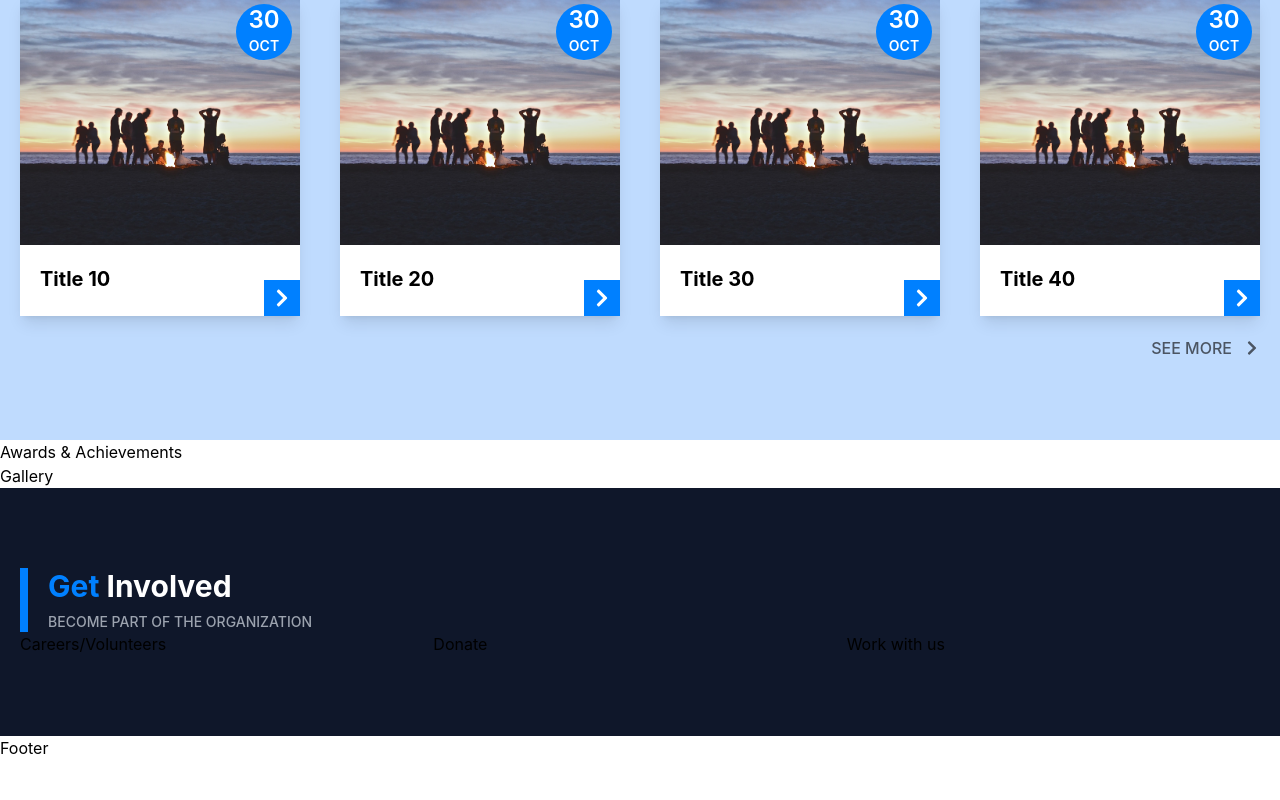
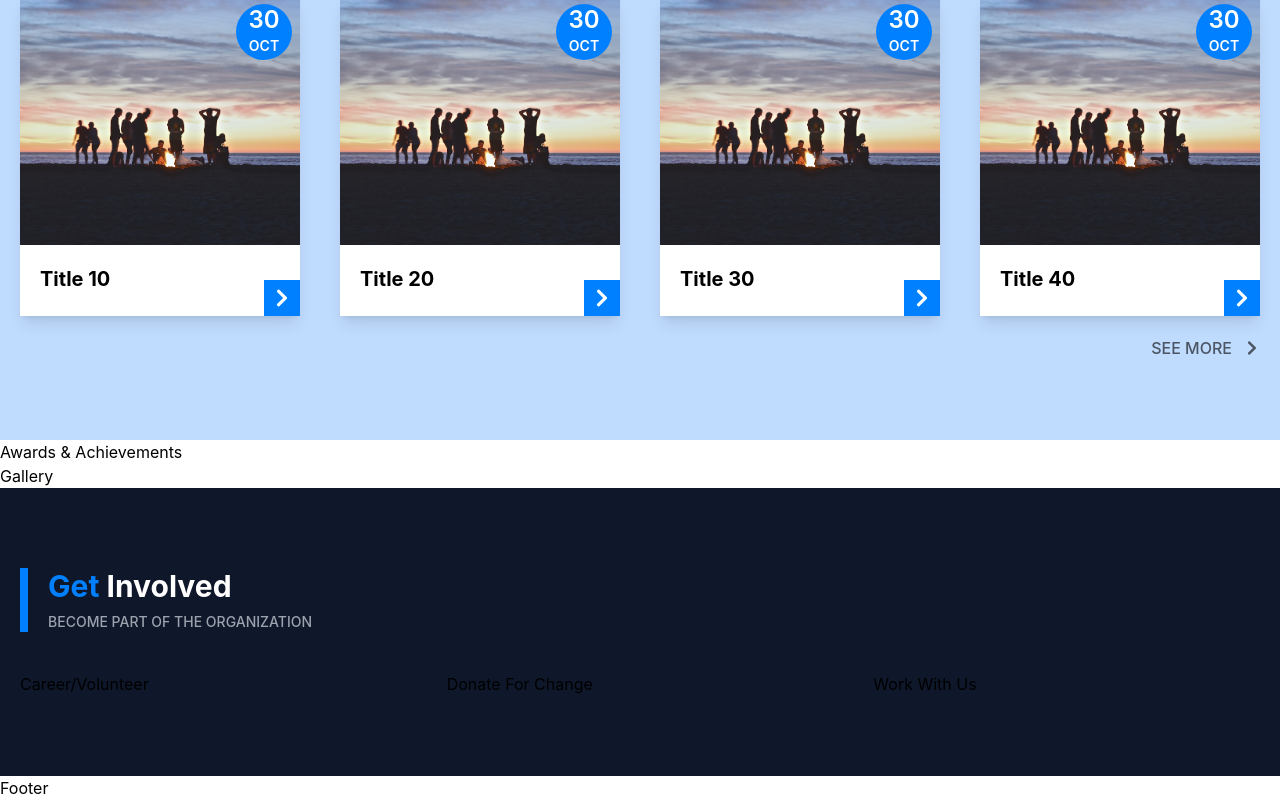
Before and after one commit to sandeshpaudel81/firebase-react, a React (Create React App) app: page / in a window 1280 px wide. Shown: the part 1200-2000 px from the top of the page. Before the commit the page ends 1960 px from the top, so only its background shows below. Built offline with nearby package versions, Linux system fonts and the light colour scheme; no server answers; the database is empty.

Commit message:
back to home: get involved titles

```diff
--- a/src/pages/Home.js
+++ b/src/pages/Home.js
@@ -110,10 +110,16 @@ const Home = () => {
                         <h2 className='text-primary font-bold text-3xl'>Get <span className='text-white'>Involved</span></h2>
                         <p className='uppercase text-gray-400 text-sm font-medium mt-2'>become part of the organization</p>
                     </div>
-                    <div className='grid grid-cols-3'>
-                        <div>Careers/Volunteers</div>
-                        <div>Donate</div>
-                        <div>Work with us</div>
+                    <div className='grid grid-cols-3 gap-10 mt-5 md:mt-10'>
+                        <div className='col-span-3 md:col-span-1'>
+                            Career/Volunteer
+                        </div>
+                        <div className='col-span-3 md:col-span-1'>
+                            Donate For Change
+                        </div>
+                        <div className='col-span-3 md:col-span-1'>
+                            Work With Us
+                        </div>
                     </div>
                 </div>
             </div>
```
